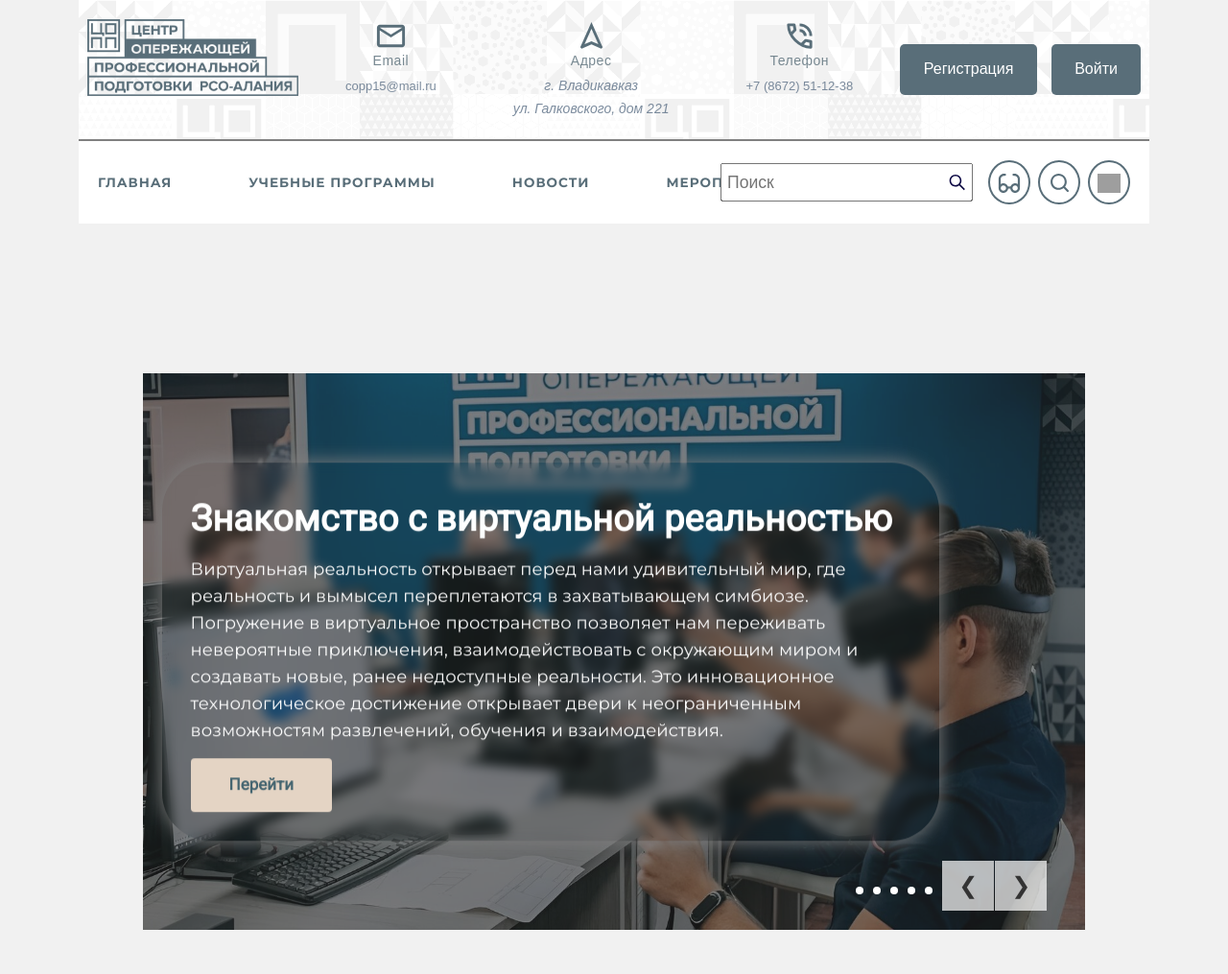
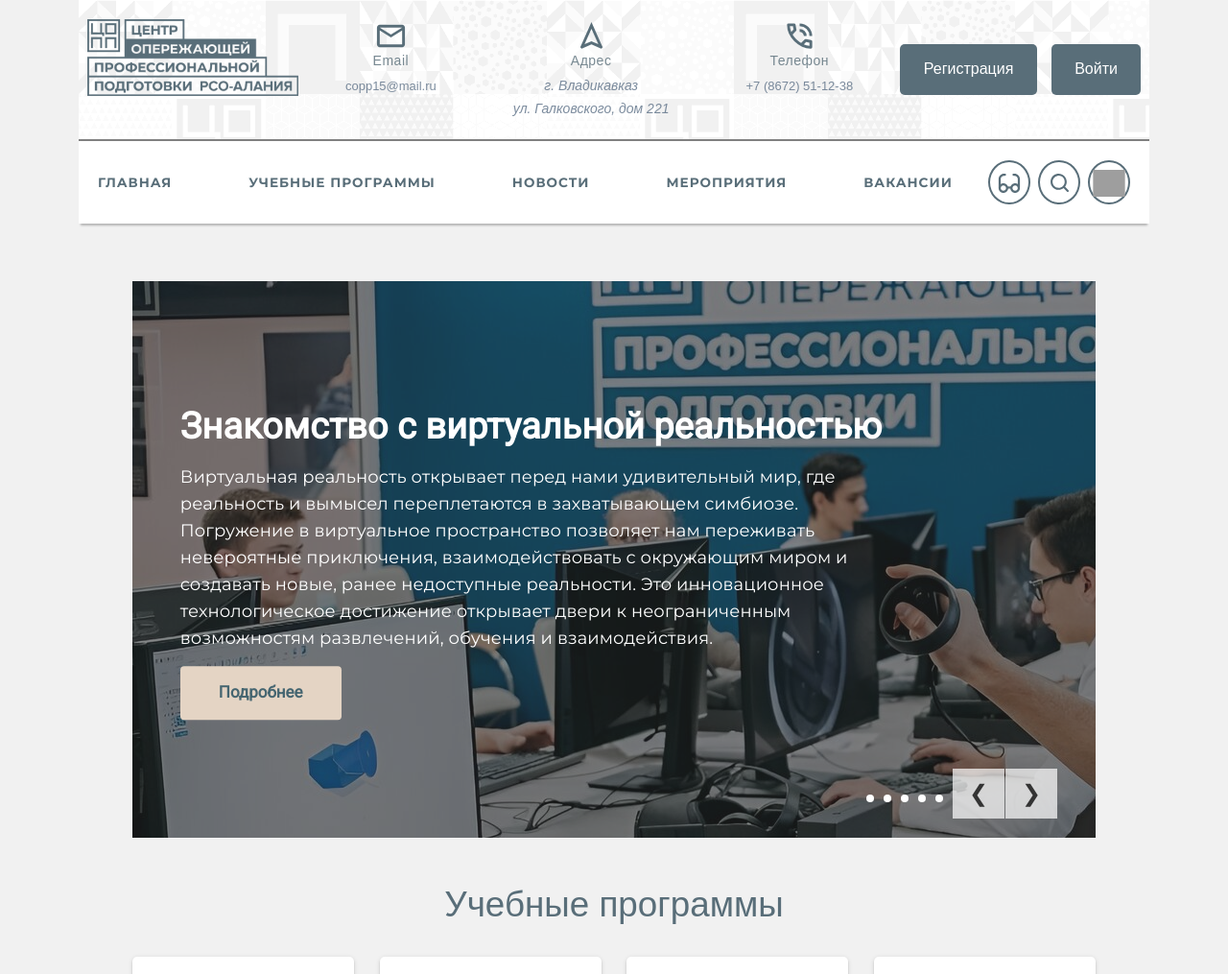
Before and after one commit to CarloDiPalma/copp, a Django app: page / in a window 1280 px wide. Shown: the top 1015 px of the page at 96% size. Run offline with Django 4.2, Linux system fonts and the light colour scheme; data comes from the database, SQL or seed files in the repository; both versions use the stored data as it was after the commit; some libraries are stand-ins or nearby versions; grey boxes are pictures that could not be loaded.

Commit message:
Edit slider

```diff
--- a/main/templates/main/includes/slider.html
+++ b/main/templates/main/includes/slider.html
@@ -6,7 +6,7 @@
           <div class="content_text">
               <div class="title">Знакомство с виртуальной реальностью</div>
               <div class="subtitle">Виртуальная реальность открывает перед нами удивительный мир, где реальность и вымысел переплетаются в захватывающем симбиозе. Погружение в виртуальное пространство позволяет нам переживать невероятные приключения, взаимодействовать с окружающим миром и создавать новые, ранее недоступные реальности. Это инновационное технологическое достижение открывает двери к неограниченным возможностям развлечений, обучения и взаимодействия.</div>
-              <a href="#" class="go-button">Перейти</a>
+              <a href="#" class="go-button">Подробнее</a>
           </div>
 
         </div>
@@ -16,9 +16,9 @@
     <div class="slide">
       <div class="content_back">
           <div class="content_text">
-            <div class="title">Рабочие профессии</div>
+            <div class="title">Вернём престиж профессии</div>
             <div class="subtitle">Рабочие кадры – это основа экономики. Обществу всегда будут нужны специалисты, благодаря которым функционируют промышленные предприятия, строительные компании и объекты городского хозяйства.</div>
-            <a href="#" class="go-button">Перейти</a>
+            <a href="#" class="go-button">Подробнее</a>
           </div>
       </div>
       <img src="{% static 'images/slide2.jpg' %}" alt="Slide 2">
@@ -27,31 +27,31 @@
     <div class="slide">
       <div class="content_back">
         <div class="content_text">
-          <div class="title">Внутри индустрии</div>
-          <div class="subtitle">Подзаголовок 3</div>
-          <a href="#" class="go-button">Перейти</a>
+          <div class="title">Вместе со всей страной</div>
+          <div class="subtitle">Реализация государственных проектов имеет огромное значение для развития страны и улучшения жизни граждан. Эти проекты направлены на решение ключевых социальных и экономических проблем, таких как безработица, бедность, здравоохранение, образование и инфраструктура. Они помогают создавать новые рабочие места, улучшать условия труда и повышать уровень жизни населения. Кроме того, реализация государственных проектов способствует привлечению инвестиций, развитию науки и технологий, а также укреплению международного сотрудничества. Поэтому важно обеспечить эффективную реализацию этих проектов, чтобы достичь поставленных целей и обеспечить устойчивое развитие страны.</div>
+          <a href="#" class="go-button">Подробнее</a>
         </div>
       </div>
-      <img src="{% static 'images/slide8.jpg' %}" alt="Slide 3">
+      <img src="{% static 'images/slide88.jpg' %}" alt="Slide 3">
     </div>
 
     <div class="slide">
       <div class="content_back">
         <div class="content_text">
-          <div class="title">Заголовок 4</div>
-          <div class="subtitle">Подзаголовок 4</div>
-          <a href="#" class="go-button">Перейти</a>
+          <div class="title">Дистанционное образование</div>
+          <div class="subtitle">Дистанционное образование приобрело особую актуальность в последние годы. Многие учебные заведения были вынуждены перейти на удалённый формат работы. По мнению экспертов, такой подход позволяет получить необходимые знания в комфортных условиях, не тратя время на дорогу до образовательного учреждения. Кроме того, дистанционное образование даёт возможность совмещать учёбу с работой или семьёй.</div>
+          <a href="#" class="go-button">Подробнее</a>
         </div>
       </div>
-      <img src="{% static 'images/slide9.jpg' %}" alt="Slide 4">
+      <img src="{% static 'images/slide9999.jpg' %}" alt="Slide 4">
     </div>
 
     <div class="slide">
       <div class="content_back">
         <div class="content_text">
-          <div class="title">Современное оборудование</div>
-          <div class="subtitle">Подзаголовок 5</div>
-          <a href="#" class="go-button">Перейти</a>
+          <div class="title">По последнему слову техники</div>
+          <div class="subtitle">Современное компьютерное оборудование обладает высокой производительностью и надежностью. Благодаря этому оно может использоваться для решения сложных задач, требующих больших объемов данных или высокой скорости обработки информации.</div>
+          <a href="#" class="go-button">Подробнее</a>
         </div>
       </div>
       <img src="{% static 'images/slide7.jpg' %}" alt="Slide 5">
--- a/static/css/style.css
+++ b/static/css/style.css
@@ -28,7 +28,7 @@ h2 {
 
 .theprog {
     display:flex;
-    justify-content: center;
+    justify-content: space-between;
     flex-wrap: wrap;
     /* column-gap: 1.5rem; */
     gap: 1.5rem;
@@ -151,6 +151,7 @@ h2 {
     top: 0;
     z-index: 99;
     margin-bottom: 3rem;
+    box-shadow: 0 4px 2px -2px #b5b5b5;
 }
 
 .header_below {
@@ -328,11 +329,13 @@ input[type="search"]::-webkit-search-cancel-button {
 
 }
 
+.container-main {
+    padding: 0 5% 0;
+}
 /* SLIDER */
 
 .slider-container {
     position: relative;
-    width: 90%;
     margin: 60px auto 45px auto;
     overflow: hidden;
     height: 580px;
@@ -353,8 +356,7 @@ input[type="search"]::-webkit-search-cancel-button {
 }
 
 .slide img {
-    width: 100%;
-    height: 100%;
+
 }
 
 .content_text{
@@ -362,11 +364,12 @@ input[type="search"]::-webkit-search-cancel-button {
     top: 50%;
     transform: translateY(-50%);
     font-size: 1.2rem;
-    backdrop-filter: blur(6px);
     padding: 30px;
+    /* backdrop-filter: blur(6px);
     border-radius: 50px;
-    box-shadow: 0px 0px 20px gray;
+    box-shadow: 0px 0px 20px gray; */
 }
+
 .content_back{
     width: 100%;
     height: 100%;
@@ -463,7 +466,6 @@ input[type="search"]::-webkit-search-cancel-button {
 /* SLIDER END */
 
 .container1 {
-    width: 92%;
     margin: 0 auto;
 }
 
--- a/templates/base.html
+++ b/templates/base.html
@@ -33,7 +33,7 @@
     {% include 'includes/navbar.html' %}
 
     <main>
-      <div class="container py-5">
+      <div class="container-main">
         {% block content %}
           Контент не подвезли :(
         {% endblock %}
--- a/templates/includes/navbar.html
+++ b/templates/includes/navbar.html
@@ -111,9 +111,9 @@
             </div>
         </div>
 
-        <div class="searchInput">
-            <input type="search" placeholder="Поиск">
-        </div>
+<!--        <div class="searchInput">-->
+<!--            <input type="search" placeholder="Поиск">-->
+<!--        </div>-->
     </div>
 </div>
 </div>
```
Also changed, not shown: db.sqlite3, static/images/slide88.jpg (added), static/images/slide9999.jpg (added), 1 other file.
